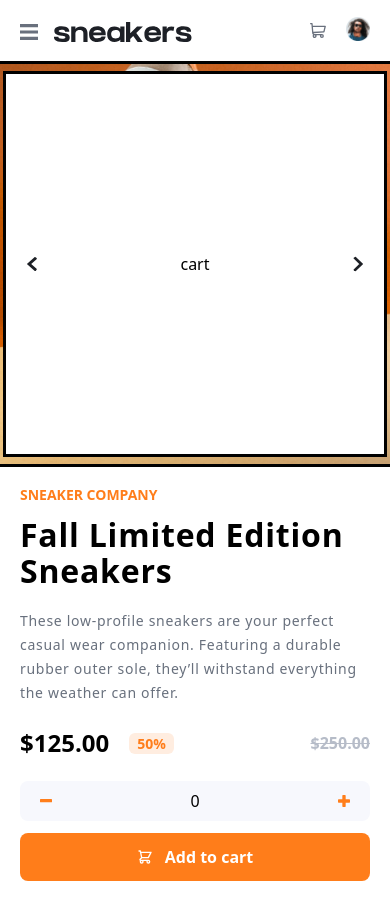
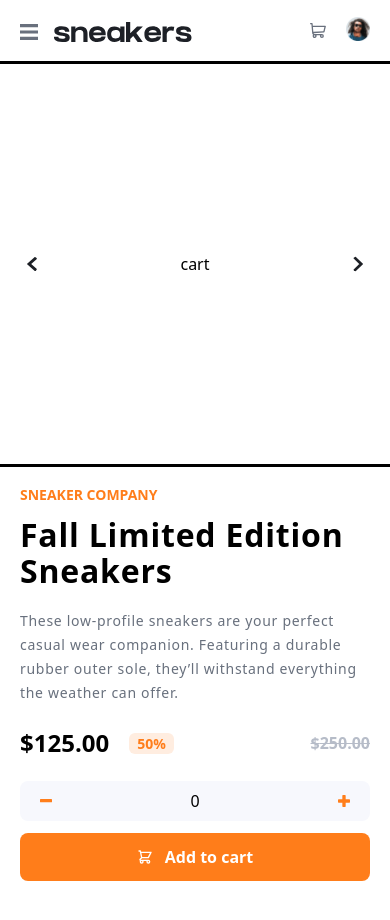
Before and after one commit to code-looney/ecommerce-product-page, a React (Vite) app: page / in a window 390 px wide. Shown: the top 920 px of the page. Built offline with nearby package versions, Linux system fonts and the light colour scheme.

Commit message:
working on the cart mobile

```diff
--- a/src/App.jsx
+++ b/src/App.jsx
@@ -142,9 +142,9 @@ export default function App() {
         <Rule  className="md:w-full"/>
       </Container>
       <Container className="w-full md:flex md:h-[650px] md:items-center justify-center md:gap-20">
-        <Container className="md:w-96 w-full relative md:flex md:flex-col md:justify-between md:h-[520px]">
+        <Container className="md:w-96 w-full relative md:flex md:flex-col md:justify-between md:h-[520px]md:p-0">
           <Lightbox src={`public/images/image-product-${image}.jpg`} className="md:rounded-xl w-full h-[400px] object-cover" />
-          <Cart className="absolute outline h-[95%] w-[97%] justify-center items-center flex inset-0 m-auto bg-white md:hidden">cart</Cart>
+          <Cart className="absolute outline h-[100%] w-[100%] justify-center items-center flex inset-0 m-auto bg-white md:hidden">cart</Cart>
           <Container className="hidden md:flex flex-row justify-between gap-4">
             {selectImage && selectImage.map((item, index) => {
               return (
```
